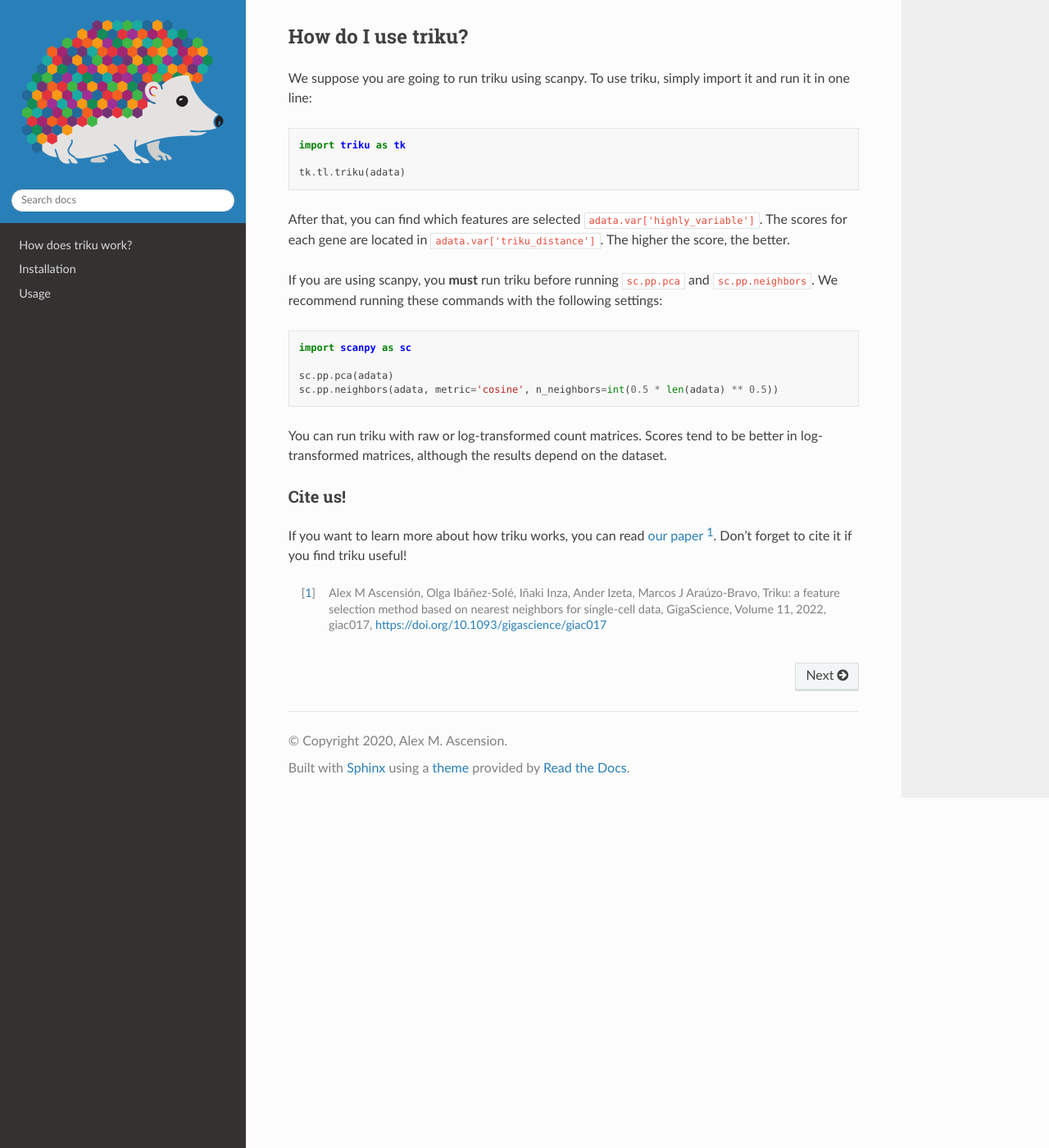
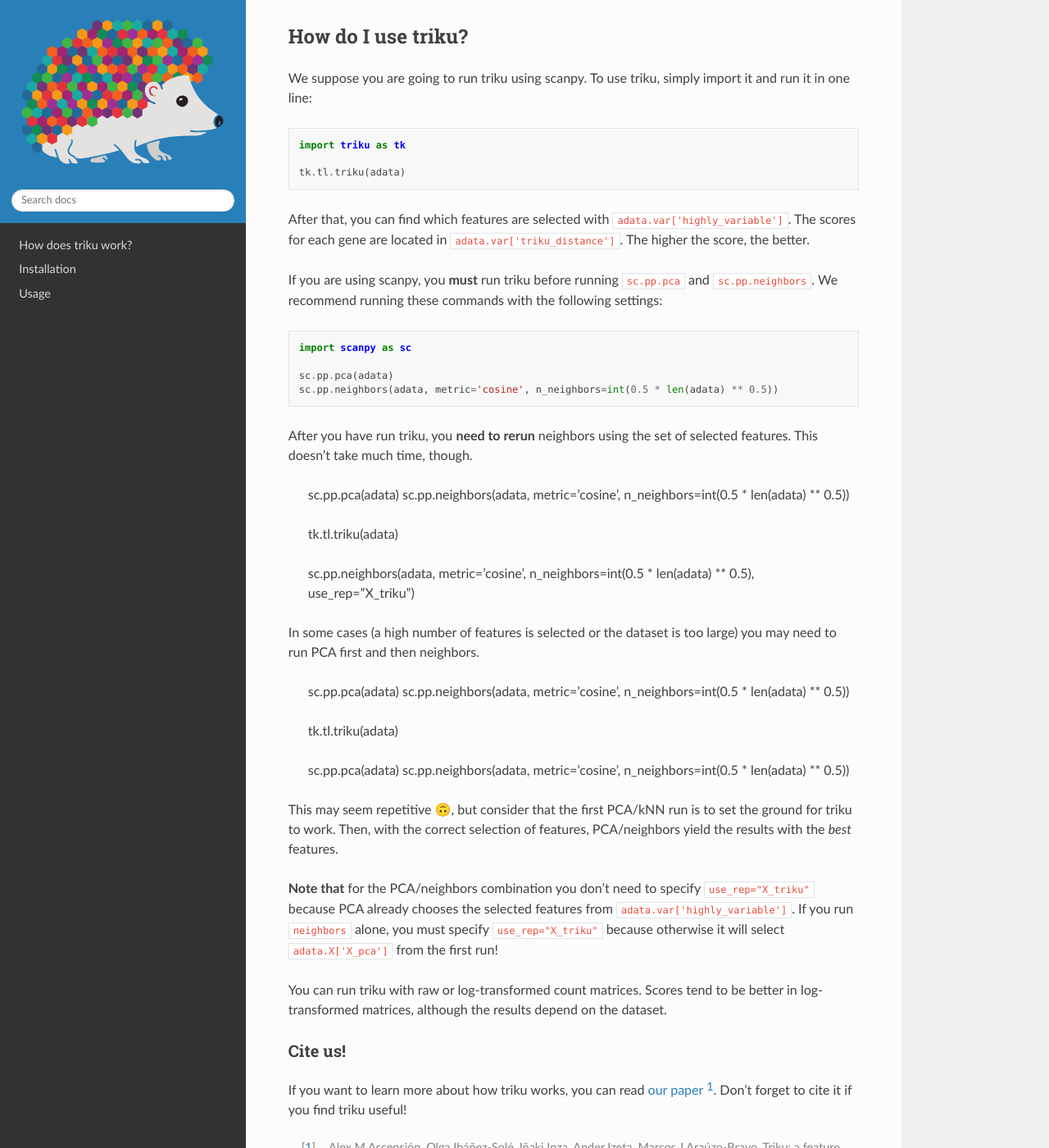
Before and after one commit to alexmascension/triku, a Sphinx documentation site: the page built from docs/source/index.rst, in a window 1280 px wide and 1400 px high, scrolled down 594 px. Shown: the whole window at 82% size. Built offline with Sphinx 7.4.7 and the Read the Docs theme 2.0.0, drawn with Linux system fonts in a browser that asks for light colours; pages that are not in the unit, such as notebooks, are missing from menus; some of the changed text lies outside the part shown.

Commit message:
Added tuto in docs

```diff
--- a/docs/source/index.rst
+++ b/docs/source/index.rst
@@ -49,7 +49,7 @@
 
    tk.tl.triku(adata)
 
-After that, you can find which features are selected ``adata.var['highly_variable']``.
+After that, you can find which features are selected with ``adata.var['highly_variable']``.
 The scores for each gene are located in ``adata.var['triku_distance']``.
 The higher the score, the better.
 
@@ -60,6 +60,33 @@
 
    sc.pp.pca(adata)
    sc.pp.neighbors(adata, metric='cosine', n_neighbors=int(0.5 * len(adata) ** 0.5))
+
+After you have run triku, you **need to rerun** neighbors using the set of selected features. This doesn't take much time, though.
+
+   sc.pp.pca(adata)
+   sc.pp.neighbors(adata, metric='cosine', n_neighbors=int(0.5 * len(adata) ** 0.5))
+
+   tk.tl.triku(adata)
+
+   sc.pp.neighbors(adata, metric='cosine', n_neighbors=int(0.5 * len(adata) ** 0.5), use_rep="X_triku")
+
+
+In some cases (a high number of features is selected or the dataset is too large) you may need to run PCA first and then neighbors.
+
+   sc.pp.pca(adata)
+   sc.pp.neighbors(adata, metric='cosine', n_neighbors=int(0.5 * len(adata) ** 0.5))
+
+   tk.tl.triku(adata)
+
+   sc.pp.pca(adata)
+   sc.pp.neighbors(adata, metric='cosine', n_neighbors=int(0.5 * len(adata) ** 0.5))
+
+
+This may seem repetitive 🙃, but consider that the first PCA/kNN run is to set the ground for triku to work. Then, with the correct selection of features,
+PCA/neighbors yield the results with the *best* features.
+
+**Note that** for the PCA/neighbors combination you don't need to specify ``use_rep="X_triku"`` because PCA already chooses the selected features from ``adata.var['highly_variable']``.
+If you run ``neighbors`` alone, you must specify ``use_rep="X_triku"`` because otherwise it will select ``adata.X['X_pca']`` from the first run!
 
 You can run triku with raw or log-transformed count matrices. Scores tend to be better
 in log-transformed matrices, although the results depend on the dataset.
--- a/docs/source/usage.rst
+++ b/docs/source/usage.rst
@@ -26,7 +26,8 @@
 ``sc.pp.log1p``. It usually works better after log transformation.
 
 After running triku, results are stored in ``adata.var`` (``triku_distance``, ``highly_variable``), and
-in ``adata.uns['triku_params'][None]``.
+in ``adata.uns['triku_params'][None]``. Also, ``adata.obsm['X_triku']`` contains the matrix with the selected features.
+This is relevant to calculate the new round of neighbors or to do PCA again with that data.
 
 
 Advanced usage
```
Also changed, not shown: 1 other file.
